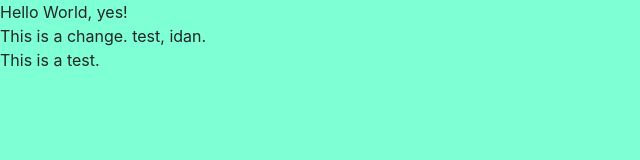
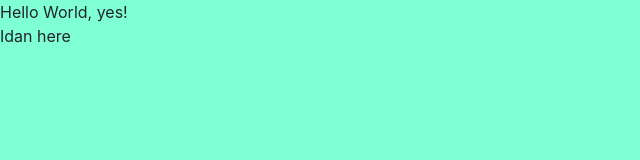
Before and after one commit to aridan12/BambookAWS, a plain HTML site: page index.html in a window 1280 px wide. Shown: the whole page, without its empty margins (0-640 px from the left). Drawn offline with nearby package versions, Linux system fonts and the light colour scheme.

Commit message:
Update index.html

```diff
--- a/index.html
+++ b/index.html
@@ -10,7 +10,6 @@
 </head>
 <body>
     Hello World, yes!<br>
-    This is a change. test, idan. <br>
-    This is a test.
+    Idan here
 </body>
 </html>
```
